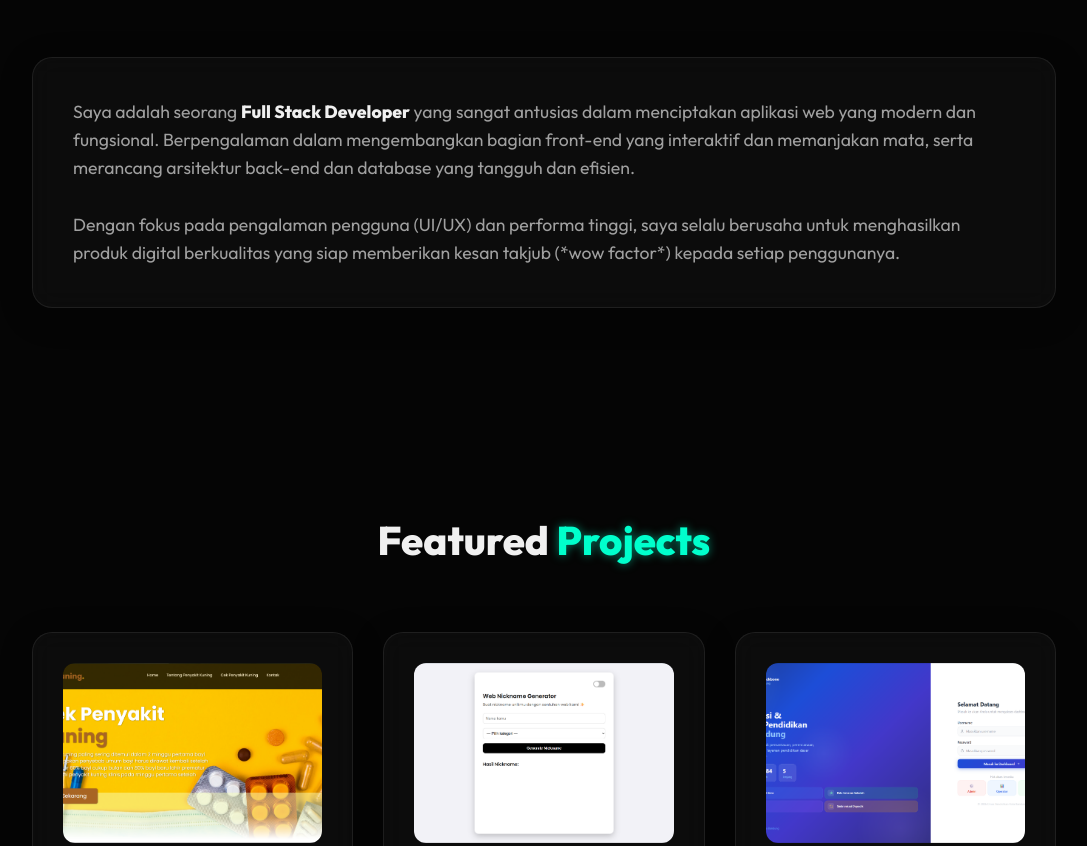
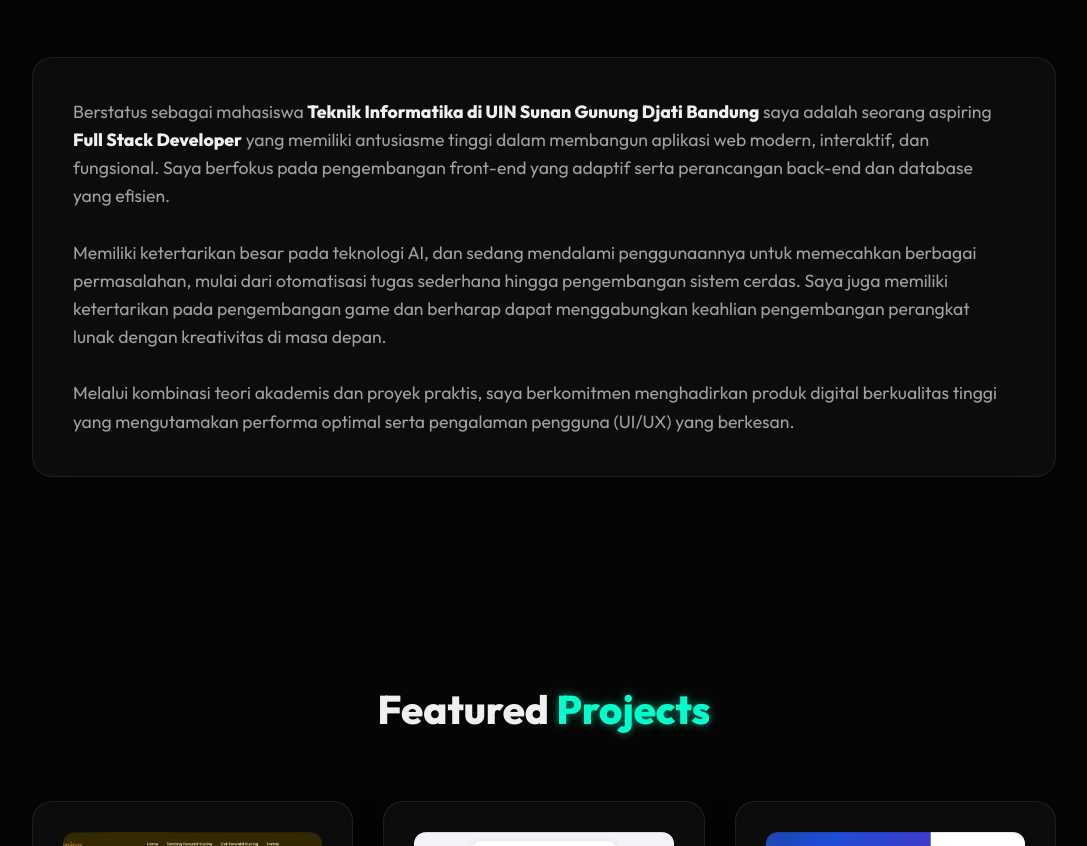
Before and after one commit to Irgimf/portofo, a website built with Vite: page index.html in a window 1280 px wide. Shown: the part 967-1813 px from the top of the page, without its empty margins (96-1183 px from the left). Built offline with nearby package versions, Linux system fonts and the light colour scheme.

Commit message:
memperbaharui beberapa teks

```diff
--- a/index.html
+++ b/index.html
@@ -22,7 +22,7 @@
 
   <!-- Navigation -->
   <nav class="navbar fade-in-down">
-    <div class="logo">About Me<span class="highlight">.</span></div>
+    <div class="logo">Portofolio<span class="highlight">Web</span></div>
     <ul class="nav-links">
       <li><a href="#home">Home</a></li>
       <li><a href="#about">About</a></li>
@@ -55,12 +55,19 @@
     </div>
     <div class="about-content">
       <div class="about-text glass-card scroll-reveal">
-        <p>Saya adalah seorang <strong>Full Stack Developer</strong> yang sangat antusias dalam menciptakan aplikasi web
-          yang modern dan fungsional. Berpengalaman dalam mengembangkan bagian front-end yang interaktif dan memanjakan
-          mata, serta merancang arsitektur back-end dan database yang tangguh dan efisien.</p>
+        <p>Berstatus sebagai mahasiswa <strong>Teknik Informatika di UIN Sunan Gunung Djati Bandung</strong> saya adalah
+          seorang aspiring <strong>Full Stack Developer</strong> yang memiliki antusiasme tinggi dalam membangun
+          aplikasi web modern,
+          interaktif, dan fungsional. Saya berfokus pada pengembangan front-end yang adaptif serta perancangan back-end
+          dan database yang efisien.</p>
         <br>
-        <p>Dengan fokus pada pengalaman pengguna (UI/UX) dan performa tinggi, saya selalu berusaha untuk menghasilkan
-          produk digital berkualitas yang siap memberikan kesan takjub (*wow factor*) kepada setiap penggunanya.</p>
+        <p>Memiliki ketertarikan besar pada teknologi AI, dan sedang mendalami penggunaannya untuk memecahkan berbagai
+          permasalahan, mulai dari otomatisasi tugas sederhana hingga pengembangan sistem cerdas. Saya juga memiliki
+          ketertarikan pada pengembangan game dan berharap dapat menggabungkan keahlian pengembangan perangkat lunak
+          dengan kreativitas di masa depan.</p>
+        <br>
+        <p>Melalui kombinasi teori akademis dan proyek praktis, saya berkomitmen menghadirkan produk digital berkualitas
+          tinggi yang mengutamakan performa optimal serta pengalaman pengguna (UI/UX) yang berkesan.</p>
       </div>
     </div>
   </section>
@@ -173,9 +180,9 @@
       <p>Tertarik untuk berkolaborasi, menawarkan pekerjaan, atau sekadar ingin menyapa? Pesan Anda selalu diterima!</p>
       <a href="mailto:hello@example.com" class="btn btn-primary contact-btn">Say Hello</a>
       <div class="social-links">
-        <a href="#" class="social-icon"><i class='bx bxl-github'></i></a>
-        <a href="#" class="social-icon"><i class='bx bxl-linkedin'></i></a>
-        <a href="#" class="social-icon"><i class='bx bxl-instagram'></i></a>
+        <a href="https://github.com/Irgimf" class="social-icon"><i class='bx bxl-github'></i></a>
+        <a href="https://www.linkedin.com/in/irgimf" class="social-icon"><i class='bx bxl-linkedin'></i></a>
+        <a href="https://www.instagram.com/igye__" class="social-icon"><i class='bx bxl-instagram'></i></a>
       </div>
     </div>
   </section>
```
